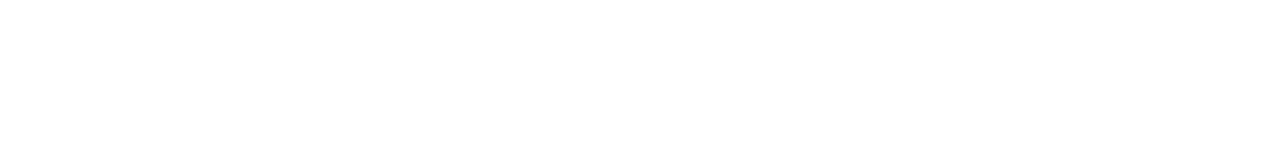
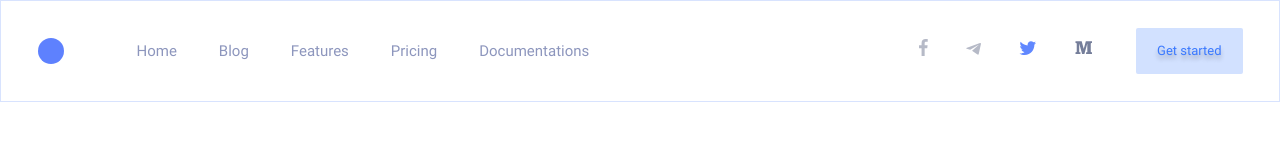
Before and after one commit to mrsev17/Plan_your_life-Landing_Page, a plain HTML site: page html/index.html in a window 1280 px wide. Drawn offline with Linux system fonts and the light colour scheme.

Commit message:
Make .header (Desktop version)

```diff
--- a/html/index.html
+++ b/html/index.html
@@ -1,14 +1,60 @@
 <!DOCTYPE html>
 <html lang="en">
 <head>
+
     <meta charset="UTF-8">
     <title>Title</title>
+
+    <link rel="stylesheet" href="../css/stylesheet.css" type="text/css">
+
+
 </head>
 <body>
 
     <header class="header">
 
+        <div class="container-lg">
 
+            <div class="row">
+
+                <div class="col header__navigation d-flex align-items-center">
+                    <div class="header__navigation-logo d-flex align-items-center">
+                        <a href=""></a>
+                    </div>
+
+                    <nav>
+                        <ul class="list-unstyled d-flex">
+                            <li><a href="#">Home</a></li>
+                            <li><a href="#">Blog</a></li>
+                            <li><a href="#">Features</a></li>
+                            <li><a href="#">Pricing</a></li>
+                            <li><a href="#">Documentations</a></li>
+                        </ul>
+                    </nav>
+                </div>
+
+                <div class="col header__social d-flex justify-content-end align-items-center">
+
+                    <div class="header__social-icons">
+
+                        <ul class="list-unstyled d-flex">
+                            <li><a href="#"><img src="../assets/icons/facebook_icon.svg" alt="Social Icon"></a></li>
+                            <li><a href="#"><img src="../assets/icons/telegram_icon.svg" alt="Social Icon"></a></li>
+                            <li><a href="#"><img src="../assets/icons/twitter_icon.svg" alt="Social Icon"></a></li>
+                            <li><a href="#"><img src="../assets/icons/m_icon.svg" alt="Social Icon"></a></li>
+                        </ul>
+
+                    </div>
+
+                    <div class="header__social-cta">
+                        <a href="#">Get started</a>
+                    </div>
+
+                </div>
+
+            </div>
+
+        </div>
 
     </header>
 
--- a/scss/common/common.scss
+++ b/scss/common/common.scss
@@ -24,6 +24,33 @@ body {
 .container-md {
   max-width: $container-md-width;
 }
+
+a {
+  color: $accent-color;
+  text-decoration: none;
+}
+
+.list-unstyled {
+  padding: 0;
+  margin: 0;
+  list-style: none;
+}
+
+
 .row {
   display: flex;
 }
+.col {
+  width: 100%;
+}
+
+.d-flex {
+  display: flex;
+}
+
+.justify-content-end {
+  justify-content: flex-end;
+}
+.align-items-center {
+  align-items: center;
+}
--- a/scss/common/variables.scss
+++ b/scss/common/variables.scss
@@ -6,3 +6,8 @@ $font-md: 15px;
 
 $container-lg-width: 1235px;
 $container-md-width: 920px;
+
+$accent-color: #8D96BD;
+$secondary-accent-color: #5E81FE;
+
+$font-quicksand: "Quicksand", sans-serif;
--- a/scss/components/header/header.scss
+++ b/scss/components/header/header.scss
@@ -0,0 +1,43 @@
+.header {
+  padding: 27px 0;
+  border: 1px solid #D8E3FE;
+  &__navigation {
+    gap: 73px;
+    &-logo {
+      $logo-dimensions: 26px;
+      a {
+        display: inline-block;
+        width: $logo-dimensions;
+        height: $logo-dimensions;
+        background-color: $secondary-accent-color;
+        border-radius: 50%;
+      }
+    }
+    nav {
+      ul {
+        gap: 42px;
+      }
+    }
+  }
+
+  &__social {
+    gap: 44px;
+    &-icons {
+      ul {
+        gap: 38px;
+      }
+    }
+
+    &-cta {
+      a {
+        background-color: #D2E1FF;
+        color: #3A79FF;
+        display: inline-block;
+        border-radius: 2px;
+        padding: 13px 21px;
+        text-shadow: 0 4px 4px rgba(0, 0, 0, 0.25);
+        font-size: 13px;
+      }
+    }
+  }
+}
```
Also changed, not shown: assets/icons/facebook_icon.svg (added), assets/icons/logo.svg (added), assets/icons/m_icon.svg (added), assets/icons/telegram_icon.svg (added), assets/icons/twitter_icon.svg (added), css/stylesheet.css, 1 other file.
